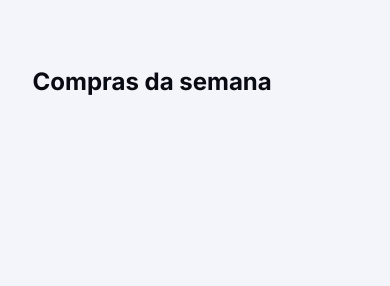
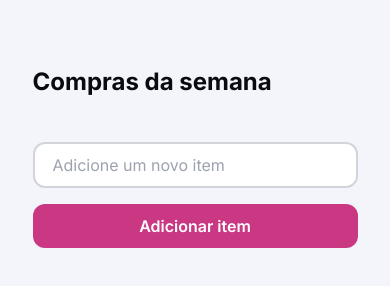
Before and after one commit to ayresrouxio/rocketseat-desafio-quicklist, a plain HTML site: page index.html in a window 390 px wide. Drawn offline with Linux system fonts and the light colour scheme.

Commit message:
feat: cria o formulário versão mobile

```diff
--- a/app.css
+++ b/app.css
@@ -9,6 +9,11 @@
 /* Root */
 :root {
   --font-family: "Inter", serif;
+
+  --color-brand: #ca3884;
+  --color-brand-hover: #a52c6b;
+
+  --color-danger: #c93847;
 
   --bg-primary: #f4f5fb;
   --bg-secondary: #fff;
@@ -25,9 +30,17 @@
 }
 
 /* General */
+body,
+input,
+select,
+textarea,
+button,
+::placeholder {
+  font-family: var(--font-family);
+}
+
 body {
   font-size: 1.6rem;
-  font-family: var(--font-family);
   font-optical-sizing: auto;
   background: var(--bg-primary);
 }
@@ -44,3 +57,59 @@ h1 {
   max-width: 325px;
   margin: 6.6rem auto 17rem auto;
 }
+
+/* Form */
+form {
+  display: flex;
+  flex-direction: column;
+  gap: 1.6rem;
+  margin: 4.4rem auto 4rem auto;
+}
+
+form input,
+form button,
+::placeholder {
+  font-size: 1.6rem;
+}
+
+form input,
+form button {
+  border-radius: 1.2rem;
+  transition: all ease 0.3s;
+}
+
+form input {
+  display: block;
+  min-height: 44px;
+  color: var(--content-color-primary);
+  background: var(--bg-secondary);
+  border: solid 2px var(--border-color-primary);
+  padding: 1.1rem 1.8rem;
+  outline: none;
+}
+
+form input:hover {
+  border-color: var(--border-color-hover);
+}
+
+form input:focus {
+  border-color: var(--color-brand);
+}
+
+::placeholder {
+  color: var(--content-color-tertiary);
+}
+
+form button {
+  padding: 1rem 2.4rem;
+  height: 4.4rem;
+  background-color: var(--color-brand);
+  border: none;
+  color: var(--content-color-always-white);
+  font-weight: 600;
+  cursor: pointer;
+}
+
+form button:hover {
+  background: var(--color-brand-hover);
+}
--- a/index.html
+++ b/index.html
@@ -20,6 +20,13 @@
       <header>
         <h1>Compras da semana</h1>
       </header>
+
+      <main>
+        <form>
+          <input type="text" placeholder="Adicione um novo item" required />
+          <button>Adicionar item</button>
+        </form>
+      </main>
     </div>
 
     <script src="./app.js"></script>
```
